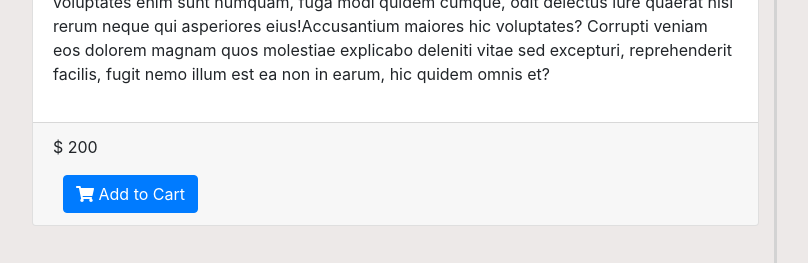
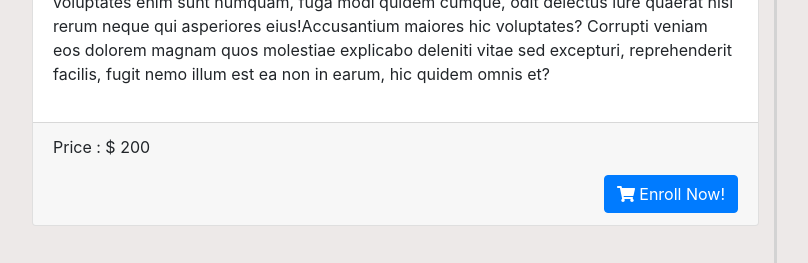
Before and after one commit to youshamahmood96/pathshala, a React (Create React App) app: page / in a window 1280 px wide. Shown: the part 840-1103 px from the top of the page, without its empty margins (53-861 px from the left). Built offline with nearby package versions, Linux system fonts and the light colour scheme.

Commit message:
Ready for deployment

```diff
--- a/src/Component/Course/Course.css
+++ b/src/Component/Course/Course.css
@@ -6,3 +6,7 @@
 .instructor-container{
     display:flex;
 }
+Button{
+    display:flex;
+    Float:right;
+}
--- a/src/Component/Course/Course.js
+++ b/src/Component/Course/Course.js
@@ -17,8 +17,8 @@ const Course = (props) => {
           </Card.Text>
         </Card.Body>
         <Card.Footer>
-          <p>$ {props.course.price}</p>
-          <Button onClick={() => props.handleAddCourse(props.course)}> <FontAwesomeIcon icon={faShoppingCart}/> Add to Cart</Button>
+          <p>Price : $ {props.course.price}</p>
+          <Button onClick={() => props.handleAddCourse(props.course)}> <FontAwesomeIcon icon={faShoppingCart}/> Enroll Now!</Button>
         </Card.Footer>
       </Card>
         </div>
```
